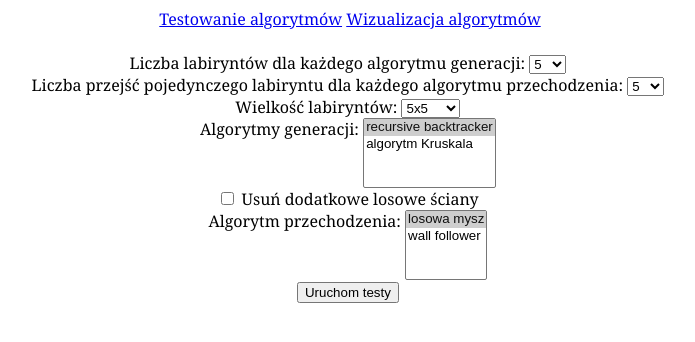
After one commit to GreyHunter99/Maze-algorithms-tester, a Flask app: page /testing in a window 1280 px wide. The commit adds this page. Shown: the top 342 px of the page, without its empty margins (290-985 px from the left). Run offline with Flask 2, Linux system fonts and the light colour scheme.

Commit message:
testing module and environment wall follower v4 (still wip)

```diff
--- a/app.py
+++ b/app.py
@@ -1,14 +1,39 @@
 from flask import Flask, render_template, request, redirect, url_for
-from maze import *
+from test import *
 app = Flask(__name__)
 
 last_maze = Maze(10, 0, False)
+test = ''
 
 
 @app.route('/')
 def index():
     """ Main page """
     return render_template('index.html')
+
+
+@app.route('/testing', methods=['GET', 'POST'])
+def testing():
+    """ Algorithm testing """
+    global test
+    if request.form:
+        test = Test(0, 0, 0, [], [], False)
+        if request.form.get('loops'):
+            test.loops = True
+        if request.form.get('number_of_mazes', type=int) in range(30):
+            test.number_of_mazes = int(request.form['number_of_mazes'])
+            if request.form.get('number_of_solutions', type=int) in range(30):
+                test.number_of_solutions = int(request.form['number_of_solutions'])
+                if request.form.get('size', type=int) in range(20):
+                    test.size = int(request.form['size'])
+                    if request.form.get('generations', type=list) and all(x.isdigit() and int(x) in range(4) for x in request.form.getlist('generations')):
+                        test.generations = request.form.getlist('generations')
+                        if request.form.get('ais', type=list) and all(y.isdigit() and int(y) in range(4) for y in request.form.getlist('ais')):
+                            test.ais = request.form.getlist('ais')
+                            test.testing()
+                            return redirect(url_for("testing"))
+    names = {'generations': {0: 'recursive backtracker', 1: 'algorytm Kruskala'}, 'ais': {0: 'losowa mysz', 1: 'wall follower'}}
+    return render_template('testing.html', test=test, names=names)
 
 
 @app.route('/visualisation')
@@ -23,19 +48,15 @@ def generate():
     """ Generate maze """
     global last_maze
     size = 10
-    algorithm = 0
+    generation = 0
     loops = False
-    if request.form.get('size') == "5":
-        size = 5
-    elif request.form.get('size') == "10":
-        size = 10
-    if request.form.get('algorithm') == "0":
-        algorithm = 0
-    elif request.form.get('algorithm') == "1":
-        algorithm = 1
+    if request.form.get('size', type=int) in range(20):
+        size = int(request.form['size'])
+    if request.form.get('generation', type=int) in range(4):
+        generation = int(request.form['generation'])
     if 'loops' in request.form:
         loops = True
-    last_maze = Maze(size, algorithm, loops)
+    last_maze = Maze(size, generation, loops)
     return redirect(url_for("visualisation"))
 
 
--- a/static/css/main.css
+++ b/static/css/main.css
@@ -4,7 +4,11 @@ body {
     font-family: "Georgia", serif;
 }
 
-.visualisation-menu {
+label {
+    vertical-align: top;
+}
+
+.panel {
     display: inline-block;
     vertical-align: top;
 }
--- a/templates/base.html
+++ b/templates/base.html
@@ -8,6 +8,11 @@
         {% block head %}{% endblock %}
     </head>
     <body>
+        <div class="menu">
+            <a href="{{ url_for('testing') }}">Testowanie algorytmów</a>
+            <a href="{{ url_for('visualisation') }}">Wizualizacja algorytmów</a>
+        </div>
+        <br>
         {% block body %}{% endblock %}
     </body>
 </html>
--- a/templates/index.html
+++ b/templates/index.html
@@ -5,5 +5,5 @@
 {% endblock %}
 
 {% block body %}
-    <a href="{{ url_for('visualisation') }}">Wizualizacja algorytmów</a>
+
 {% endblock %}
--- /dev/null
+++ b/templates/testing.html
@@ -0,0 +1,68 @@
+{% extends 'base.html' %}
+
+{% block head %}
+
+{% endblock %}
+
+{% block body %}
+    <div class="panel">
+        <form action="{{ url_for('testing') }}" method="post">
+            <label for="number_of_mazes">Liczba labiryntów dla każdego algorytmu generacji:</label>
+            <select id="number_of_mazes" name="number_of_mazes">
+                <option value="5" {{ 'selected' if test.number_of_mazes == 5 }}>5</option>
+                <option value="10" {{ 'selected' if test.number_of_mazes == 10 }}>10</option>
+                <option value="20" {{ 'selected' if test.number_of_mazes == 20 }}>20</option>
+            </select><br>
+            <label for="number_of_solutions">Liczba przejść pojedynczego labiryntu dla każdego algorytmu przechodzenia:</label>
+            <select id="number_of_solutions" name="number_of_solutions">
+                <option value="5" {{ 'selected' if test.number_of_solutions == 5 }}>5</option>
+                <option value="10" {{ 'selected' if test.number_of_solutions == 10 }}>10</option>
+                <option value="20" {{ 'selected' if test.number_of_solutions == 20 }}>20</option>
+            </select><br>
+            <label for="size">Wielkość labiryntów:</label>
+            <select id="size" name="size">
+                <option value="5" {{ 'selected' if test.size == 5 }}>5x5</option>
+                <option value="10" {{ 'selected' if test.size == 10 }}>10x10</option>
+            </select><br>
+            <label for="generations">Algorytmy generacji:</label>
+            <select id="generations" name="generations" multiple required>
+                <option value="0" {{ 'selected' if "0" in test.generations or not test }}>recursive backtracker</option>
+                <option value="1" {{ 'selected' if "1" in test.generations }}>algorytm Kruskala</option>
+            </select><br>
+            <input type="checkbox" id="loops" name="loops" value="1" {{ 'checked' if test.loops }}>
+            <label for="loops">Usuń dodatkowe losowe ściany</label><br>
+            <label for="ais">Algorytm przechodzenia:</label>
+            <select id="ais" name="ais" multiple required>
+                <option value="0" {{ 'selected' if "0" in test.ais or not test }}>losowa mysz</option>
+                <option value="1" {{ 'selected' if "1" in test.ais }}>wall follower</option>
+            </select><br>
+            <input type="submit" value="Uruchom testy">
+        </form><br>
+    </div>
+    <div class="panel">
+        {% if test and test.results %}
+            Liczba labiryntów dla każdego algorytmu generacji: {{ test.number_of_mazes }}<br>
+            Liczba przejść pojedynczego labiryntu dla każdego algorytmu przechodzenia: {{ test.number_of_solutions }}<br>
+            Wielkość labiryntów: {{ test.size }}x{{ test.size }}<br>
+            Algorytmy generacji: {{ test.generations }}<br>
+            Algorytmy przechodzenia: {{ test.ais }}<br>
+            {% if test.loops %}
+                Z dodatkowymi pętlami
+            {% else %}
+                Bez dodatkowych pętli
+            {% endif %}<br>
+            {% for generation, mazes in test.results.items() %}
+                <h2>{{ names['generations'][generation] }}</h2>
+                {% for maze in mazes %}
+                    {% for ai, solutions in maze.items() %}
+                        <h3>{{ names['ais'][ai] }}</h3>
+                        {% for solution in solutions %}
+                            {{ solution }}<br>
+                        {% endfor %}
+                    {% endfor %}
+                {% endfor %}
+                <br>
+            {% endfor %}
+        {% endif %}
+    </div>
+{% endblock %}
```
Also changed, not shown: maze.py (+44 -16 lines), templates/visualisation.html (+9 -10 lines), test.py (added, +33 -0 lines).
